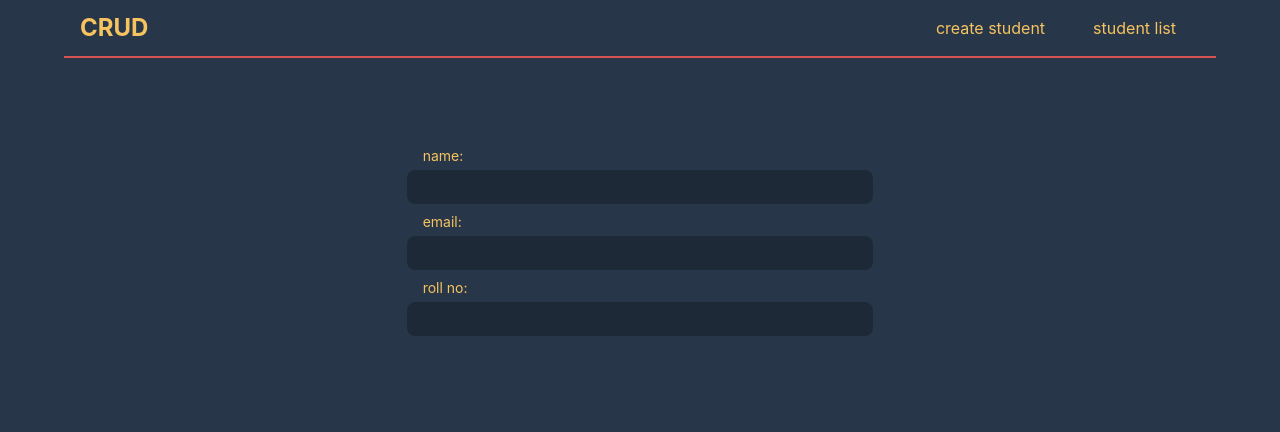
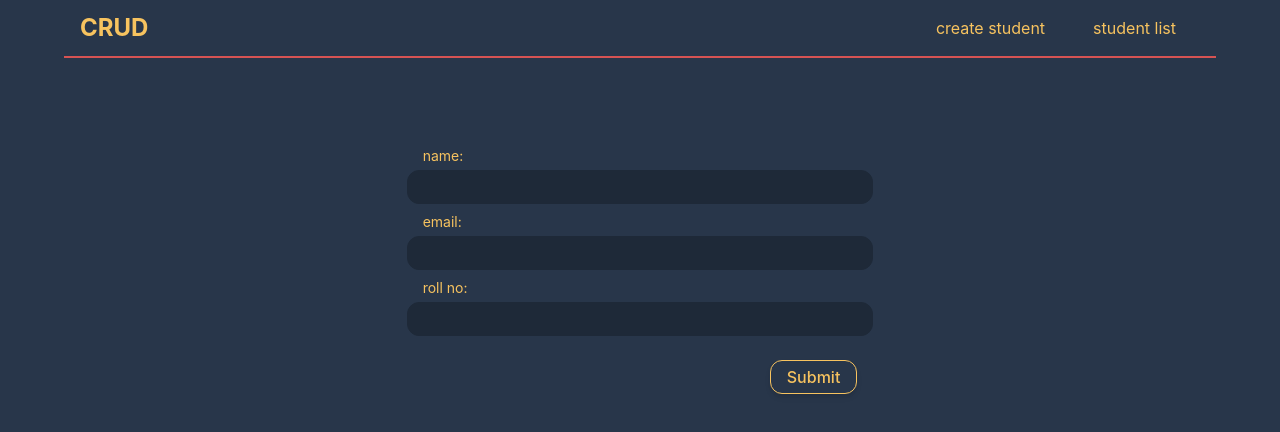
Before and after one commit to swekiiz/react-vite-crud-101, a React (Vite) app: page /create-student in a window 1280 px wide. Shown: the top 432 px of the page. Built offline with nearby package versions, Linux system fonts and the light colour scheme.

Commit message:
success form

```diff
--- a/src/components/button/OutlineButton.tsx
+++ b/src/components/button/OutlineButton.tsx
@@ -30,7 +30,7 @@ export const OutlineButton: React.FC<OutlineButtonPropsType> = ({
   return (
     <button
       style={{ width: width || 'auto', height: height || 'auto', ...style }}
-      className={`${className} text-center rounded-full text-sm bg-transparent border-2 border-primary shadow-md
+      className={`${className} text-center rounded-xl text-sm bg-transparent border border-primary shadow-md
       lg:text-base font-medium transition-all duration-200 ease-in-out text-primary hover:text-dark hover:bg-primary ${
         size ? padding[size] : padding['medium']
       }
--- a/src/components/form/CreateStudentForm.tsx
+++ b/src/components/form/CreateStudentForm.tsx
@@ -1,12 +1,31 @@
 import React, { useState } from 'react';
 import { FormInput } from 'components/input';
+import { OButton } from 'components/button';
 
 export const CreateStudentForm: React.FC = (): JSX.Element => {
   const [name, setName] = useState<string>('');
   const [email, setEmail] = useState<string>('');
   const [rollNo, setRollNo] = useState<string>('');
 
-  const handleSubmit = () => {};
+  const resetForm = () => {
+    setName('');
+    setEmail('');
+    setRollNo('');
+  };
+
+  const handleSubmit = (event: React.SyntheticEvent) => {
+    event.preventDefault();
+    console.log('Submit form');
+
+    // const target = event.target as typeof event.target & {
+    //   email: { value: string };
+    //   password: { value: string };
+    // };
+
+    // const email = target.email.value;
+    // const password = target.password.value;
+    resetForm();
+  };
 
   const inputClassStyle = 'my-2';
 
@@ -34,6 +53,11 @@ export const CreateStudentForm: React.FC = (): JSX.Element => {
           value={rollNo}
           onChange={(e) => setRollNo(e.target.value)}
         />
+        <div className="flex w-full">
+          <OButton type="submit" className="ml-auto mr-4 mt-4 px-4">
+            Submit
+          </OButton>
+        </div>
       </form>
     </div>
   );
--- a/src/components/input/FormInput.tsx
+++ b/src/components/input/FormInput.tsx
@@ -15,7 +15,7 @@ export const FormInput: React.FC<IFormInput> = ({
       <label>
         <span className="text-primary block mb-1 pl-4 text-left text-sm">{label}:</span>
         <input
-          className={`w-full px-4 py-1 bg-darkest border outline-none border-darkest focus:border-primary rounded-lg text-base text-tertiary`}
+          className={`w-full px-4 py-1 bg-darkest border outline-none border-darkest focus:border-primary rounded-xl text-base text-tertiary`}
           {...rest}
         />
       </label>
```
